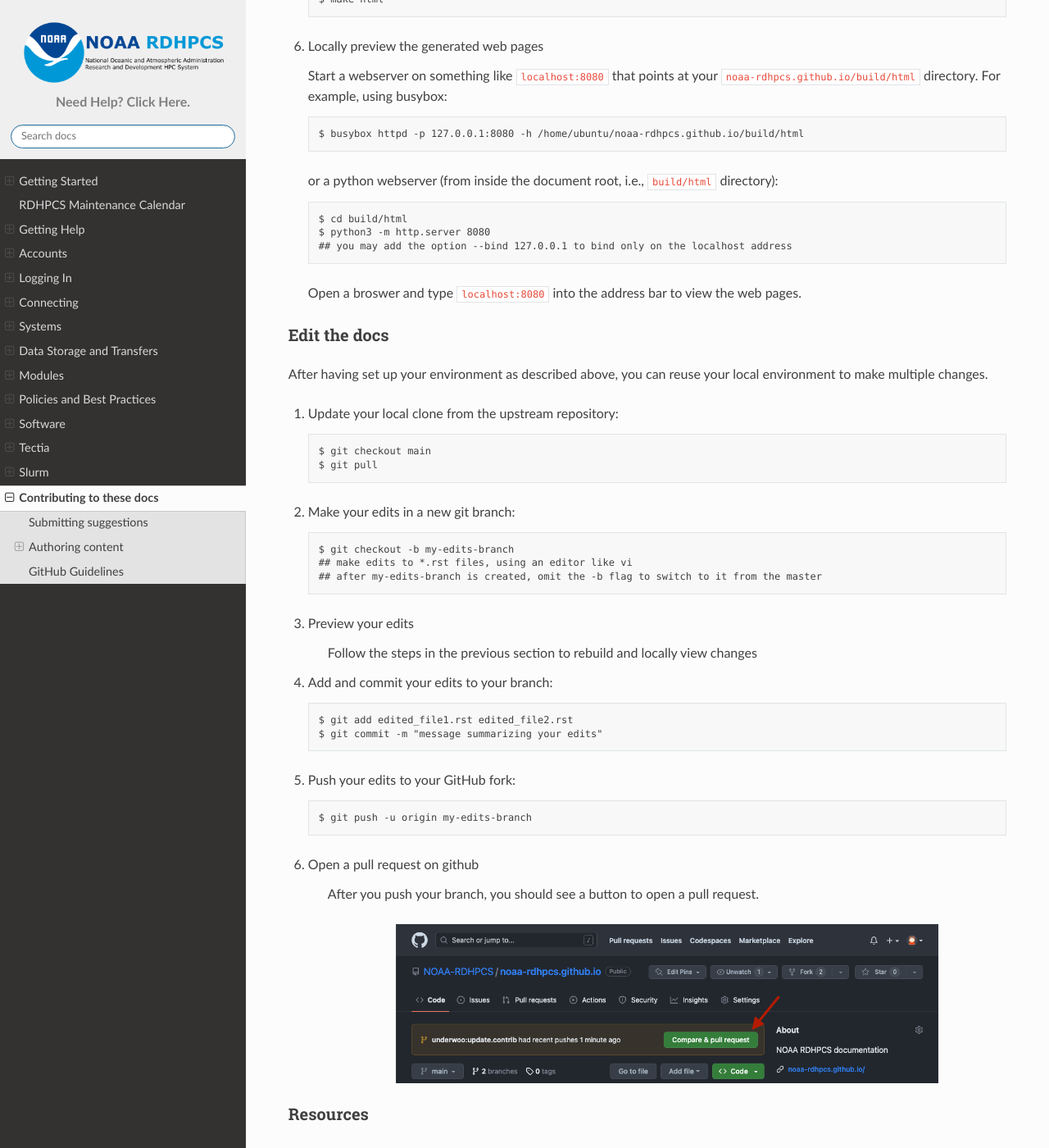
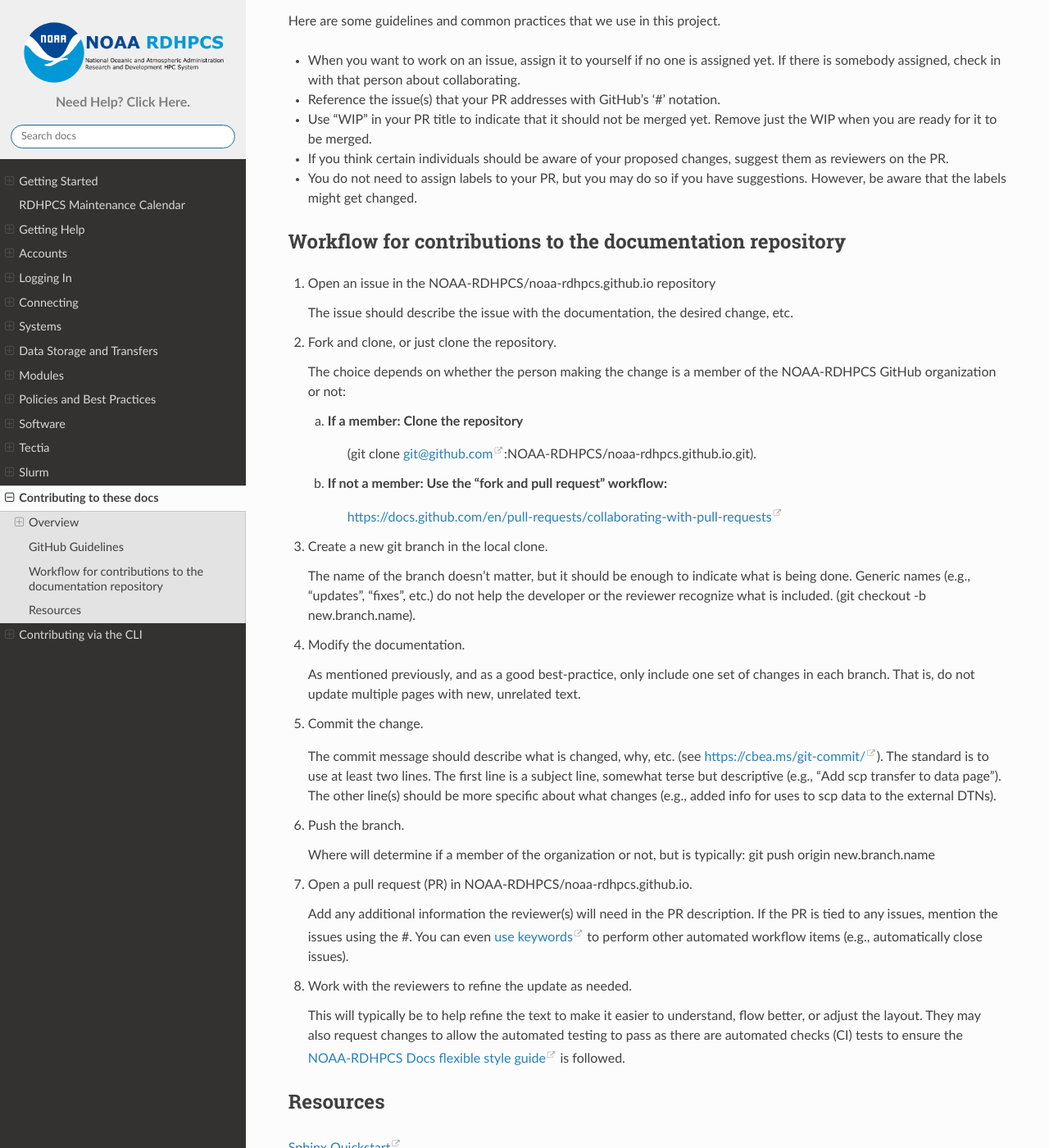
Before and after one commit to NOAA-RDHPCS/noaa-rdhpcs.github.io, a Sphinx documentation site: the page built from source/contributing/index.rst, in a window 1280 px wide and 1400 px high, scrolled down 1058 px. Shown: the whole window at 82% size. Built offline with Sphinx 7.4.7 and the Read the Docs theme 2.0.0, drawn with Linux system fonts in a browser that asks for light colours; some of the changed text lies outside the part shown.

Commit message:
added links to training and GitHub directions to create an account (#132)
* added links to training and GitHub directions to create an account

* rework contributing, add workflow, move cli instructions to separate page.

---------

Co-authored-by: Seth Underwood <Seth.Underwood@noaa.gov>
Co-authored-by: Chandin Wilson <chandin.wilson@noaa.gov>

```diff
--- a/source/contributing/index.rst
+++ b/source/contributing/index.rst
@@ -1,113 +1,62 @@
-###########################
+.. _Contributing:
+
+******************************
 Contributing to these docs
-###########################
+******************************
+
+Overview
+========
+
+To improve the appearance and functionality of our user documentation,
+as of Summer 2024 we’ve transferred the MediaWiki-based documentation
+spread across multiple instances to this single site
+`docs.rdhpcs.noaa.gov <https://docs.rdhpcs.noaa.gov>`_ The files are
+kept in the `NOAA-RDHPCS Github repository
+<https://github.com/NOAA-RDHPCS/noaa-rdhpcs.github.io/issues/new>`_,
+edited either in your browser or favorite editor, using
+reStructuredText (RST) as the markup language and rendered into HTML
+by Sphinx.  All these steps including checks for correct markup
+syntax, valid links, and others, are automated using Github flows.
+
+Process
+-------
+
+Changes are tracked using Github issues, submitted using Pull Requests
+(PRs), and reviewed for approval and syntax by members of the Docs
+team prior to publication.  Issues are reviewed regularly and the team
+aims for a timely response.
+
+Issues will have labels to help guide the focus -- eg, an HPCS
+specific item vs a general question.  Additional labels will be
+created as needed.
 
 Submitting suggestions
-====================================
+----------------------
 
-Have a suggestion for improvement? Share it with us by `opening an issue
+Have a suggestion for improvement? Start the conversation by using
+Github to `open an issue
 <https://github.com/NOAA-RDHPCS/noaa-rdhpcs.github.io/issues/new>`_.
 
+If a Github account is needed, `follow these steps
+<https://docs.github.com/en/get-started/onboarding/getting-started-with-your-github-account>`_
 
-Authoring content
-==================
+Contributing changes
+--------------------
 
-Setup authoring environment
-----------------------------
+The most direct method to contribute changes is to use the Github web
+browser interface to create and submit changes via a Pull Request
+(PR).
 
-#. Install Sphinx and the ReadTheDocs theme locally::
+For those unfamiliar with these tools and flows, we have created a
+webcast tutorial for this!  Please make sure you are logged into your
+Google NOAA account, then access this `webcast tutorial
+<https://drive.google.com/file/d/1MdCbUExf3prY0OF-6CRc3EY1-UPSSwCE/view>`_
 
-        $ pip3 install sphinx sphinx_rtd_theme sphinx-panels
-
-   This can be in your home area, a virtual environment, container, etc.
-
-
-#. Fork the documentation repository on GitHub
-
-    Go to https://github.com/NOAA-RDHPCS/noaa-rdhpcs.github.io, and click the "Fork"
-    button in the upper right corner.
-
-    .. image:: /images/github_fork.png
-       :width: 80.0%
-       :align: center
-
-
-#. Clone your fork of the documentation repository::
-
-    $ git clone https://github.com/<your-github-id>/noaa-rdhpcs.github.io.git
-
-#. Point your master branch to track upstream::
-
-    $ cd noaa-rdhpcs.github.io
-    $ git remote add rdhpcs https://github.com/NOAA-RDHPCS/noaa-rdhpcs.github.io.git
-    $ git fetch rdhpcs
-    $ git branch --set-upstream-to=rdhpcs/main
-
-#. Build the docs::
-
-    $ make html
-
-#. Locally preview the generated web pages
-
-   Start a webserver on something like ``localhost:8080`` that points at
-   your ``noaa-rdhpcs.github.io/build/html`` directory. For example, using busybox::
-
-        $ busybox httpd -p 127.0.0.1:8080 -h /home/ubuntu/noaa-rdhpcs.github.io/build/html
-
-   or a python webserver (from inside the document root, i.e., ``build/html`` directory)::
-
-        $ cd build/html
-        $ python3 -m http.server 8080
-        ## you may add the option --bind 127.0.0.1 to bind only on the localhost address
-
-   Open a broswer and type ``localhost:8080`` into the address bar to view the web pages.
-
-Edit the docs
--------------------------
-
-After having set up your environment as described above, you can reuse your
-local environment to make multiple changes.
-
-#. Update your local clone from the upstream repository::
-
-      $ git checkout main
-      $ git pull
-
-#. Make your edits in a new git branch::
-
-      $ git checkout -b my-edits-branch
-      ## make edits to *.rst files, using an editor like vi
-      ## after my-edits-branch is created, omit the -b flag to switch to it from the master
-
-#. Preview your edits
-
-    Follow the steps in the previous section to rebuild and locally
-    view changes
-
-#. Add and commit your edits to your branch::
-
-      $ git add edited_file1.rst edited_file2.rst
-      $ git commit -m "message summarizing your edits"
-
-
-#. Push your edits to your GitHub fork::
-
-      $ git push -u origin my-edits-branch
-
-#. Open a pull request on github
-
-    After you push your branch, you should see a button to open a pull request.
-
-    .. image:: /images/github_pr.png
-       :width: 80.0%
-       :align: center
-
-Resources
----------------
-
-| `Sphinx Quickstart <http://www.sphinx-doc.org/en/master/usage/quickstart.html>`_
-| `restructuredText Primer <http://www.sphinx-doc.org/en/master/usage/restructuredtext/basics.html>`_
-| `restructuredText Reference <http://docutils.sourceforge.net/rst.html>`_
+For those comfortable with the command line and wanting to edit or
+preview changes on your own system, please see `Contributing via the
+CLI <via_cli.html>`_ for details on how to install the Python based
+Sphinx tools and use the `git` commands for the fork, clone, commit,
+and push actions that comprise the Docs workflow.
 
 GitHub Guidelines
 ===================
@@ -124,3 +73,78 @@ Here are some guidelines and common practices that we use in this project.
   suggest them as reviewers on the PR.
 - You do not need to assign labels to your PR, but you may do so if you have
   suggestions. However, be aware that the labels might get changed.
+
+
+Workflow for contributions to the documentation repository
+===============================================================
+
+1. Open an issue in the NOAA-RDHPCS/noaa-rdhpcs.github.io repository
+
+   The issue should describe the issue with the documentation, the
+   desired change, etc.
+
+2. Fork and clone, or just clone the repository.
+
+   The choice depends on whether the person making the change is a
+   member of the NOAA-RDHPCS GitHub organization or not:
+
+   a. If a member: Clone the repository
+        (git clone git@github.com:NOAA-RDHPCS/noaa-rdhpcs.github.io.git).
+   b. If not a member: Use the "fork and pull request" workflow:
+        https://docs.github.com/en/pull-requests/collaborating-with-pull-requests
+
+3. Create a new git branch in the local clone.
+
+   The name of the branch doesn't matter, but it should be enough to
+   indicate what is being done. Generic names (e.g., "updates",
+   "fixes", etc.) do not help the developer or the reviewer recognize
+   what is included. (git checkout -b new.branch.name).
+
+4. Modify the documentation.
+
+   As mentioned previously, and as a good best-practice, only include
+   one set of changes in each branch. That is, do not update multiple
+   pages with new, unrelated text.
+
+5. Commit the change.
+
+   The commit message should describe what is changed, why, etc.  (see
+   https://cbea.ms/git-commit/). The standard is to use at least two
+   lines. The first line is a subject line, somewhat terse but
+   descriptive (e.g., "Add scp transfer to data page"). The other
+   line(s) should be more specific about what changes (e.g., added
+   info for uses to scp data to the external DTNs).
+
+6. Push the branch.
+
+   Where will determine if a member of the organization or not, but
+   is typically: git push origin new.branch.name
+
+7. Open a pull request (PR) in NOAA-RDHPCS/noaa-rdhpcs.github.io.
+
+   Add any additional information the reviewer(s) will need in the PR
+   description. If the PR is tied to any issues, mention the issues
+   using the #. You can even `use keywords
+   <https://docs.github.com/en/get-started/writing-on-github/working-with-advanced-formatting/using-keywords-in-issues-and-pull-requests>`_
+   to perform other automated workflow items (e.g., automatically
+   close issues).
+
+8. Work with the reviewers to refine the update as needed.
+
+   This will typically be to help refine the text to make it easier to
+   understand, flow better, or adjust the layout. They may also
+   request changes to allow the automated testing to pass as there are
+   automated checks (CI) tests to ensure the `NOAA-RDHPCS Docs
+   flexible style guide
+   <https://github.com/NOAA-RDHPCS/noaa-rdhpcs.github.io/blob/main/CODE_STYLE.md>`_
+   is followed.
+
+
+
+Resources
+===================
+
+| `Sphinx Quickstart <http://www.sphinx-doc.org/en/master/usage/quickstart.html>`_
+| `restructuredText Primer <http://www.sphinx-doc.org/en/master/usage/restructuredtext/basics.html>`_
+| `restructuredText Reference <http://docutils.sourceforge.net/rst.html>`_
+| `NOAA-RDHPCS Docs flexible style guide <https://github.com/NOAA-RDHPCS/noaa-rdhpcs.github.io/blob/main/CODE_STYLE.md>`_
--- a/source/index.rst
+++ b/source/index.rst
@@ -112,3 +112,4 @@ How to contribute to the Documentation
    :maxdepth: 2
 
    contributing/index
+   contributing/via_cli/index
```
Also changed, not shown: source/contributing/via_cli/index.rst (added, +107 -0 lines).
